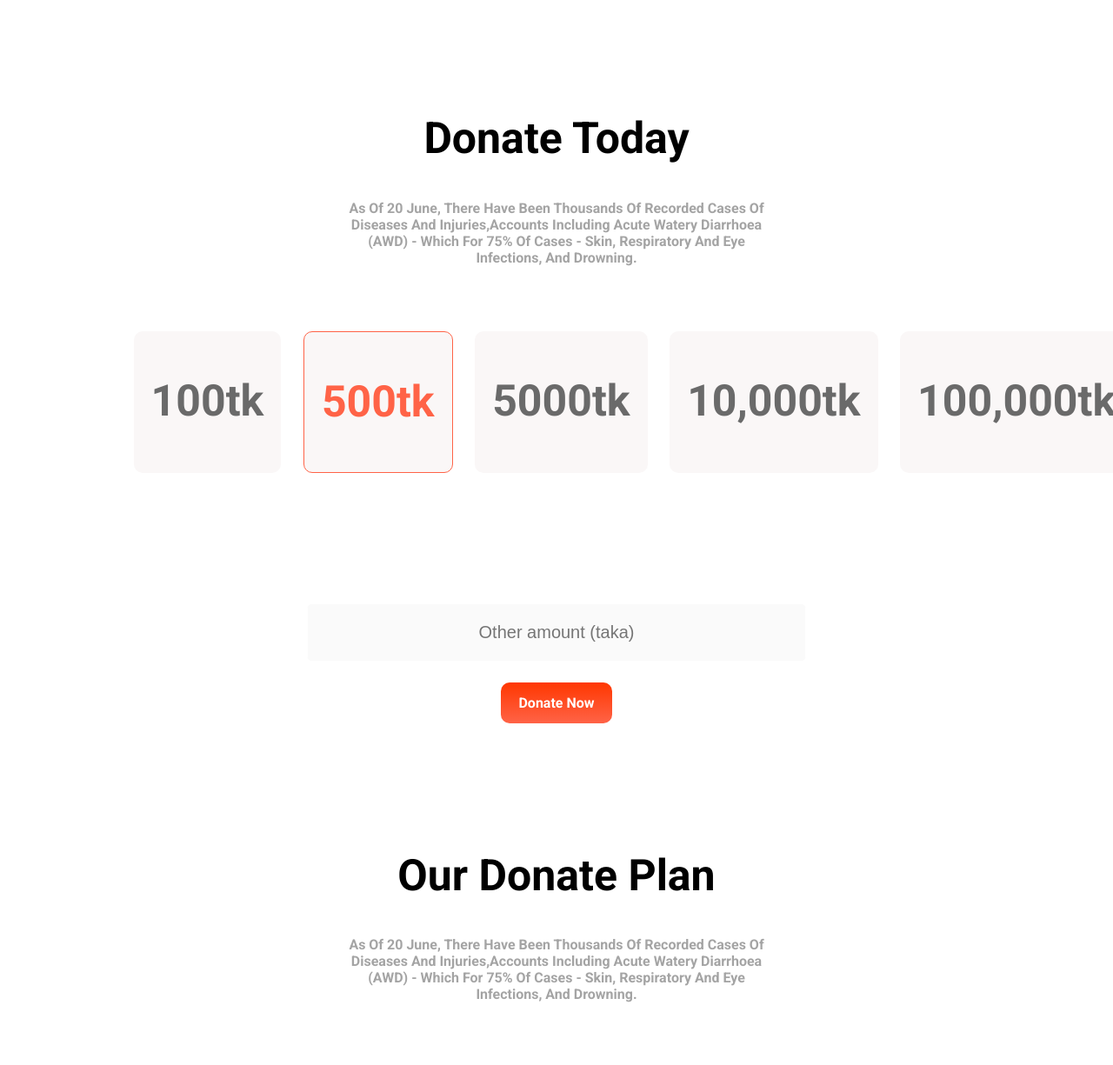
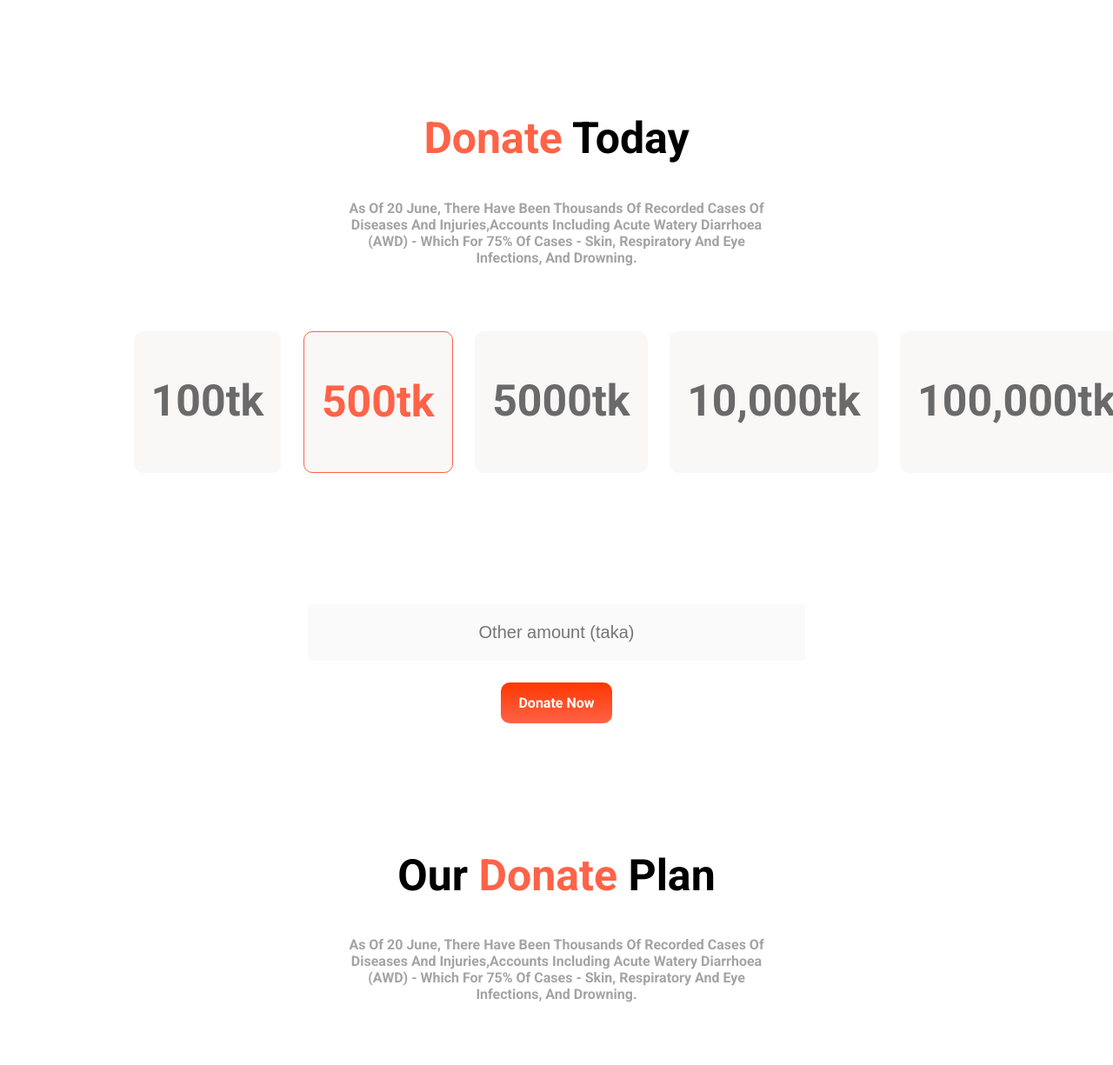
Before and after one commit to AbdulMotalebOvi/assignment-1, a plain HTML site: page index.html in a window 1280 px wide. Shown: the part 820-2045 px from the top of the page at 87% size. Drawn offline with Linux system fonts and the light colour scheme; a web font is replaced by a local one.

Commit message:
title update

```diff
--- a/index.html
+++ b/index.html
@@ -26,7 +26,7 @@
 
     <section>
         <div class="section-title">
-            <h1>Donate Today</h1>
+            <h1> <span class="clr">Donate</span> Today</h1>
             <p>As of 20 June, there have been thousands of recorded cases of diseases and injuries,accounts
                 including Acute
                 Watery Diarrhoea (AWD) - which for 75% of cases - skin, respiratory and eye infections,
@@ -62,7 +62,7 @@
 
     <section class="donate-plan">
         <div class="section-title ">
-            <h1>Our donate Plan</h1>
+            <h1>Our <span class="clr">Donate</span> Plan</h1>
             <p>As of 20 June, there have been thousands of recorded cases of diseases and injuries,accounts
                 including Acute
                 Watery Diarrhoea (AWD) - which for 75% of cases - skin, respiratory and eye infections,
@@ -185,7 +185,7 @@
 
     <section class="updates">
         <div class="section-title ">
-            <h1>Get my updates</h1>
+            <h1>Get my <span class="clr">updates</span></h1>
             <p>As of 20 June, there have been thousands of recorded cases of diseases and injuries,accounts
                 including Acute
                 Watery Diarrhoea (AWD) - which for 75% of cases - skin, respiratory and eye infections,
```
